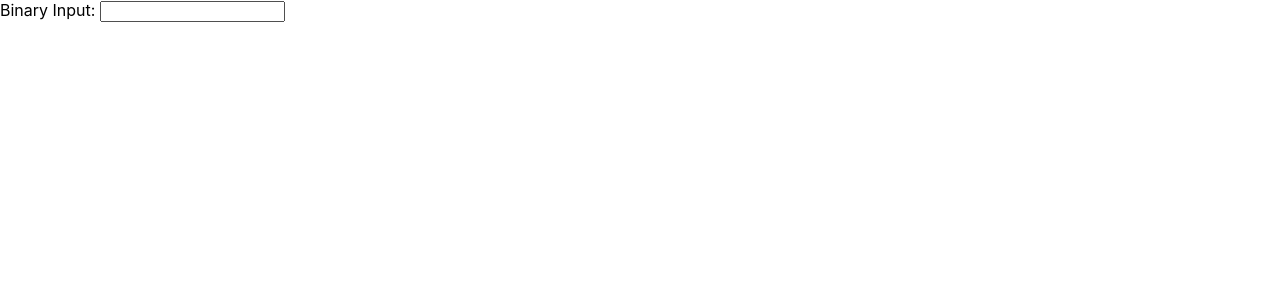
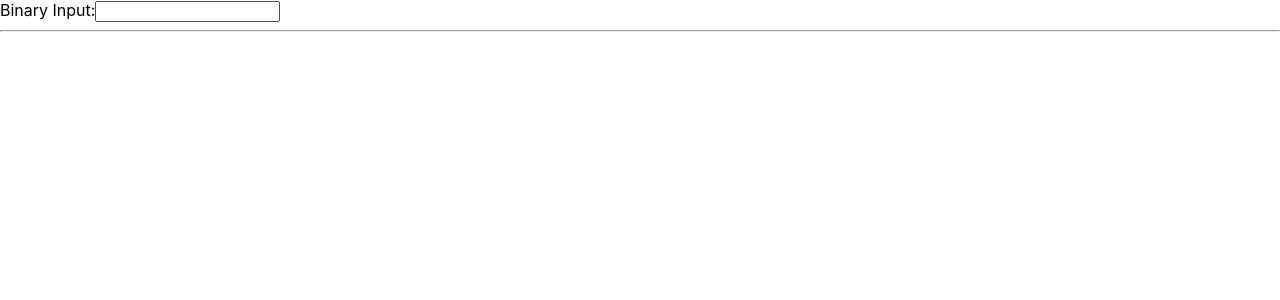
Before and after one commit to adnguyen527/practice-projects, a React (Create React App) app in the folder bin2dec/: page / in a window 1280 px wide. Shown: the top 300 px of the page. Built offline with nearby package versions, Linux system fonts and the light colour scheme.

Commit message:
read binary input

```diff
--- a/bin2dec/src/App.js
+++ b/bin2dec/src/App.js
@@ -1,11 +1,21 @@
 import './App.css';
+import { useState } from 'react';
 
 function App() {
+  const [binInput, setBinInput] = useState('');
   return (
     <div>
       <label>
-        Binary Input: <input name="binInput"/>
+        Binary Input:
+        <input
+          value={binInput}
+          onChange={e => setBinInput(e.target.value)}
+        />
       </label>
+      <hr />
+      {binInput !== '' &&
+        <h1>Your binary number is {binInput}</h1>
+      }
     </div>
   );
 }
```
